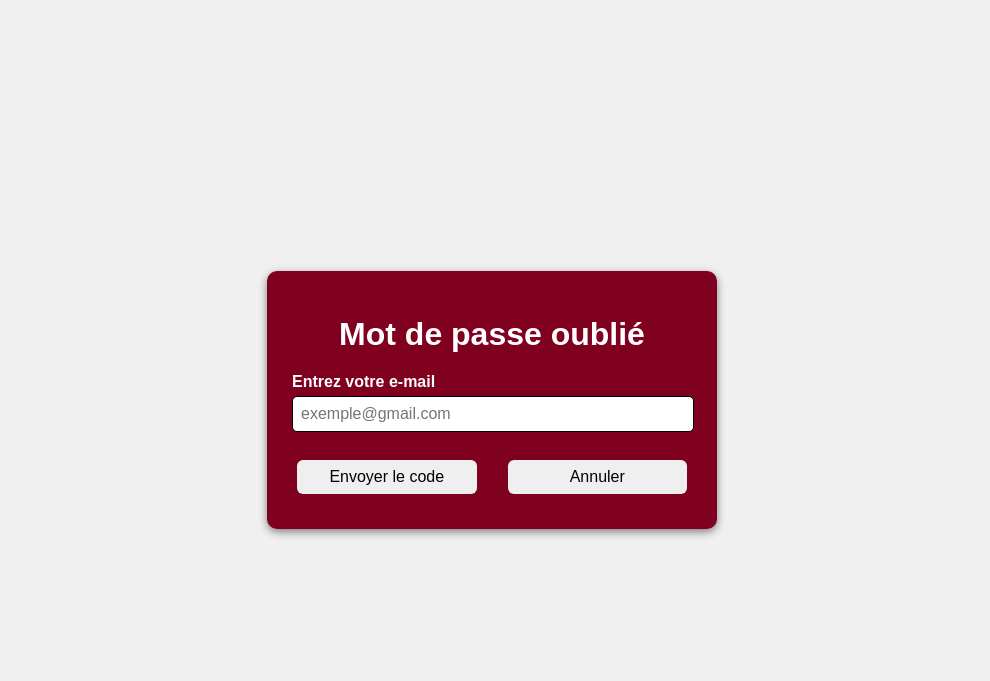
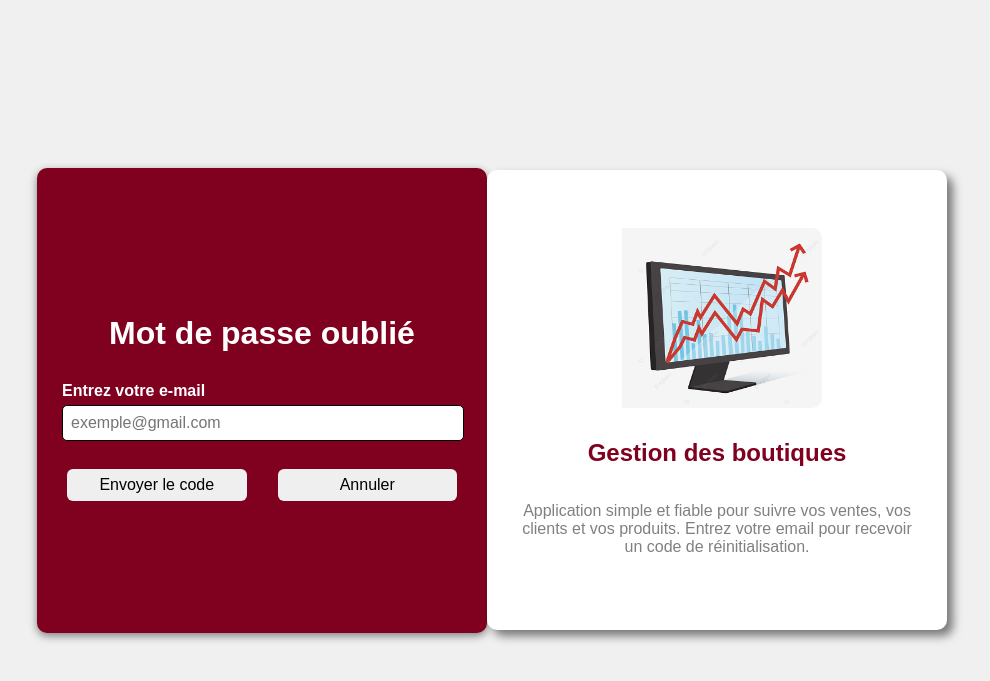
Before and after one commit to OusmaneDiasse/Application-de-gestion-des-boutiques, a PHP site: page /PHP/mot_de_pass_oublie.php in a window 1280 px wide. Shown: the top 681 px of the page, without its empty margins (148-1138 px from the left). Run offline with PHP 8.4, Linux system fonts and the light colour scheme; some libraries are stand-ins or nearby versions.

Commit message:
Ajout de l'image sur les pages mot_de_pass_oublie.php et nouveau_mot_de_pass.php

```diff
--- a/CSS/style_mot_de_pass_oublie.css
+++ b/CSS/style_mot_de_pass_oublie.css
@@ -24,7 +24,16 @@ body
     width: 400px;
     max-width: 500px;
     color: white;
-    padding: 25px;
+    padding-left: 25px;
+    padding-right: 25px;
+    padding-top: 30px;
+    padding-bottom: 25px;
+    height: 410px;
+    display: flex;
+    justify-content: center;
+    flex-direction: column;
+    gap: 10px;
+
 }
 label
 {
@@ -54,12 +63,12 @@ input
 }
  button
  {
-    padding: 8px;
+    padding: 7px;
     border-radius: 6px;
     font-size: 16px;
     border: none;
     cursor: pointer;
-    width: 45%;
+    width: 50%;
     margin: 0 5px;
     display: flex;
     justify-content: center;
@@ -75,3 +84,46 @@ input
     margin-top: 5px;
     background-color: white;
 }
+.container
+{
+    display: flex;
+    justify-content: center;
+    align-items: center;
+    gap: px;
+}
+.gestion
+{
+   border: 10px solid white;
+   border-radius: 10px;
+   box-shadow: 6px 6px 10px rgba(0,0,0,0.5);
+   height: 400px;
+   padding: 20px;
+   background-color: white;
+   color: black;
+   width: 400px;
+   text-align: center;
+   gap: 15px;
+    display: flex;
+    flex-direction: column;
+    justify-content: center;
+    align-items: center;
+
+}
+img{
+background-color: white;
+width: 200px;
+height: 180px;
+padding-left: 10px;
+border-radius: 10px;
+}
+p{
+   font-size: 16px;
+   margin-top: 10px;
+   color: gray;
+
+}
+.boutique{
+   color: rgb(128, 0, 32);
+   font-size: 24px;
+   margin-bottom: 10px;
+}
--- a/PHP/mot_de_pass_oublie.php
+++ b/PHP/mot_de_pass_oublie.php
@@ -18,7 +18,7 @@ if (isset($_POST['envoyer'])) {
 
     $table = $colEmail = null;
     foreach ($sources as $src) {
-        $stmt = $pdo->prepare("SELECT 1 FROM {$src['table']} WHERE {$src['col']} = ?");
+        $stmt = $pdo->prepare("select 1 FROM {$src['table']} WHERE {$src['col']} = ?");
         $stmt->execute([$email]);
         if ($stmt->fetch()) {
             $table = $src['table'];
@@ -74,6 +74,7 @@ if (isset($_POST['envoyer'])) {
     <link rel="stylesheet" href="../CSS/style_mot_de_pass_oublie.css">
 </head>
 <body>
+    <div class="container">
     <div class="form-container">
         <h1>Mot de passe oublié</h1>
         <?php if (!empty($message)) echo "<p>$message</p>"; ?>
@@ -87,5 +88,16 @@ if (isset($_POST['envoyer'])) {
             </div>
         </form>
     </div>
+    <div class="gestion">
+
+        <img src="../IMG/image.jpg" alt="image" >
+         <h1 class="boutique">Gestion des boutiques</h1>
+         <p>
+            Application simple et fiable pour suivre vos ventes,
+            vos clients et vos produits.
+            Entrez votre email pour recevoir un code de réinitialisation.
+        </p>
+      </div>
+      </div>
 </body>
 </html>
--- a/PHP/nouveau_mot_de_pass.php
+++ b/PHP/nouveau_mot_de_pass.php
@@ -33,7 +33,7 @@ if (isset($_POST['changer'])) {
         session_unset();
         session_destroy();
 
-        header("Location: ../index.html?message=" . urlencode("Mot de passe modifié avec succès !"));
+        header("Location:../index.php?message=" . urlencode("Mot de passe modifié avec succès !"));
         exit();
     }
 
```
